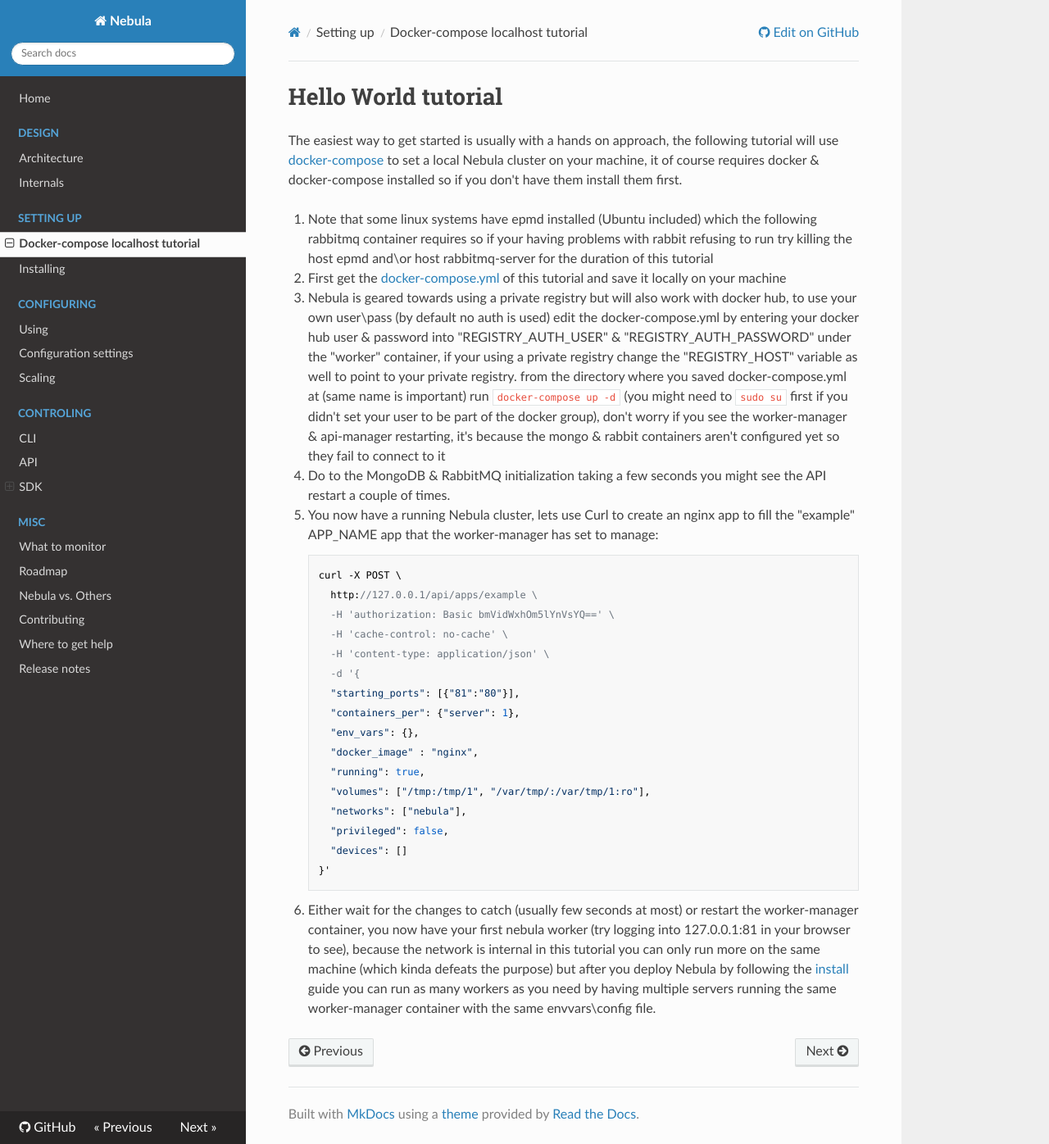
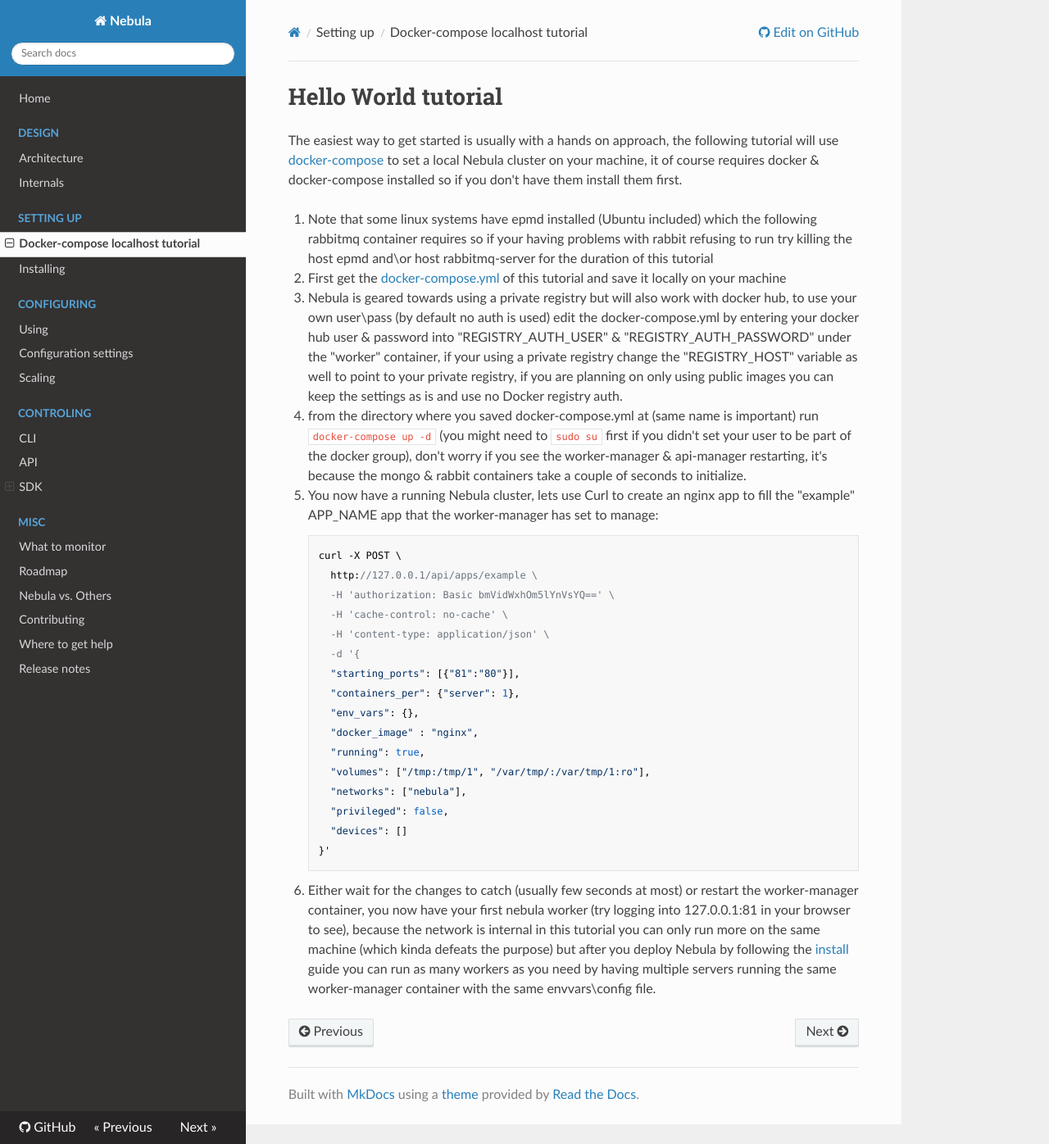
Before and after one commit to nebula-orchestrator/docs, an MkDocs documentation site: the page built from docs/getting-started.md, in a window 1280 px wide and 1396 px high. Shown: the whole window at 82% size. Built offline with MkDocs 1.6.1, drawn with Linux system fonts in a browser that asks for light colours; nearby versions of some CDN libraries; old or Windows-style settings are respelled for this version of MkDocs.

Commit message:
docker-compose tutorial removing unneeded steps

```diff
--- a/docs/getting-started.md
+++ b/docs/getting-started.md
@@ -4,9 +4,8 @@
 
 1. Note that some linux systems have epmd installed (Ubuntu included) which the following rabbitmq container requires so if your having problems with rabbit refusing to run try killing the host epmd and\or host rabbitmq-server for the duration of this tutorial
 2. First get the [docker-compose.yml](https://github.com/nebula-orchestrator/docs/blob/master/examples/hello-world/docker-compose.yml) of this tutorial and save it locally on your machine
-3. Nebula is geared towards using a private registry but will also work with docker hub, to use your own user\pass (by default no auth is used) edit the docker-compose.yml by entering your docker hub user & password into "REGISTRY_AUTH_USER" & "REGISTRY_AUTH_PASSWORD" under the "worker" container, if your using a private registry change the "REGISTRY_HOST" variable as well to point to your private registry.
-from the directory where you saved docker-compose.yml at (same name is important) run `docker-compose up -d` (you might need to `sudo su` first if you didn't set your user to be part of the docker group), don't worry if you see the worker-manager & api-manager restarting, it's because the mongo & rabbit containers aren't configured yet so they fail to connect to it
-4. Do to the MongoDB & RabbitMQ initialization taking a few seconds you might see the API restart a couple of times.
+3. Nebula is geared towards using a private registry but will also work with docker hub, to use your own user\pass (by default no auth is used) edit the docker-compose.yml by entering your docker hub user & password into "REGISTRY_AUTH_USER" & "REGISTRY_AUTH_PASSWORD" under the "worker" container, if your using a private registry change the "REGISTRY_HOST" variable as well to point to your private registry, if you are planning on only using public images you can keep the settings as is and use no Docker registry auth.
+4. from the directory where you saved docker-compose.yml at (same name is important) run `docker-compose up -d` (you might need to `sudo su` first if you didn't set your user to be part of the docker group), don't worry if you see the worker-manager & api-manager restarting, it's because the mongo & rabbit containers take a couple of seconds to initialize.
 5. You now have a running Nebula cluster, lets use Curl to create an nginx app to fill the "example" APP_NAME app that the worker-manager has set to manage:
 
         curl -X POST \
```
